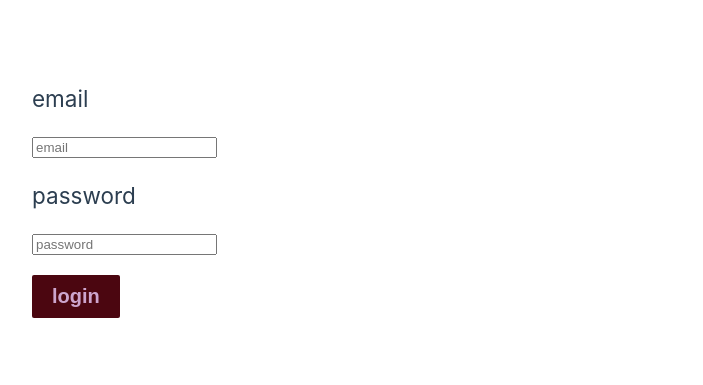
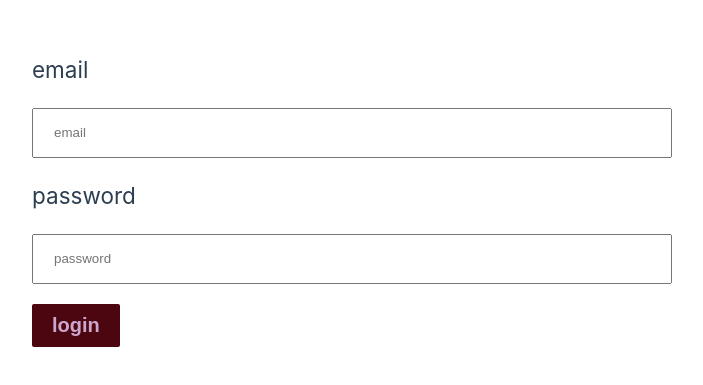
Before and after one commit to catlee1212/vulgear, a Vue app: page /login in a window 1280 px wide. Shown: the part 201-586 px from the top of the page, without its empty margins (288-991 px from the left). Built offline with nearby package versions, Linux system fonts and the light colour scheme.

Commit message:
Change styling.

```diff
--- a/src/assets/main.css
+++ b/src/assets/main.css
@@ -35,6 +35,7 @@
   font-size: 15px;
   justify-content: space-between;
   width: 80vw;
+  flex-direction: column;
 }
 
 li {
@@ -79,7 +80,7 @@ button a:hover {
   color: var(--buttonFontColor);
 }
 
-input[type=text] {
+.loginView input {
   height: 50px;
   padding: 20px;
   width: 100%;
```
